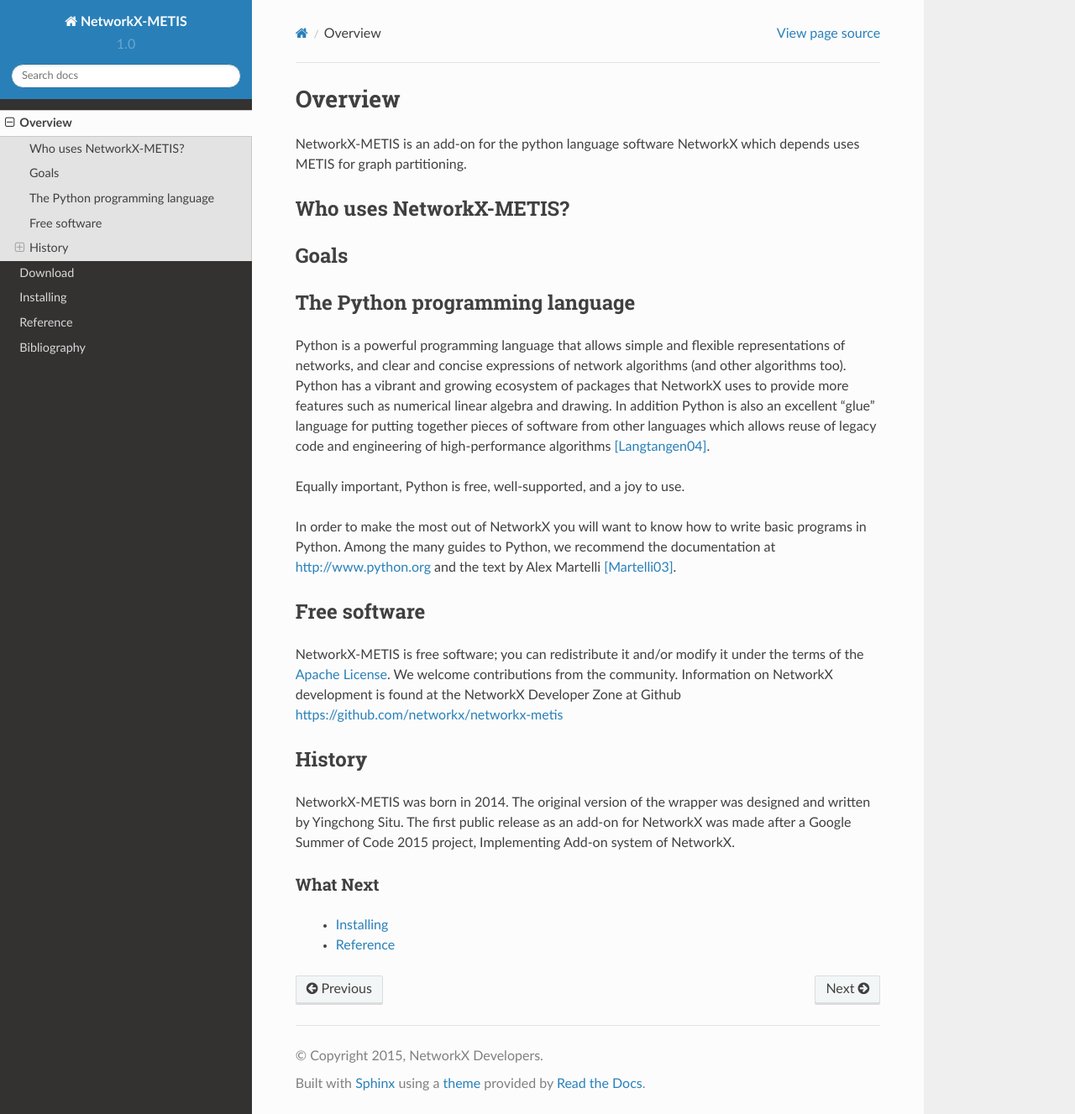
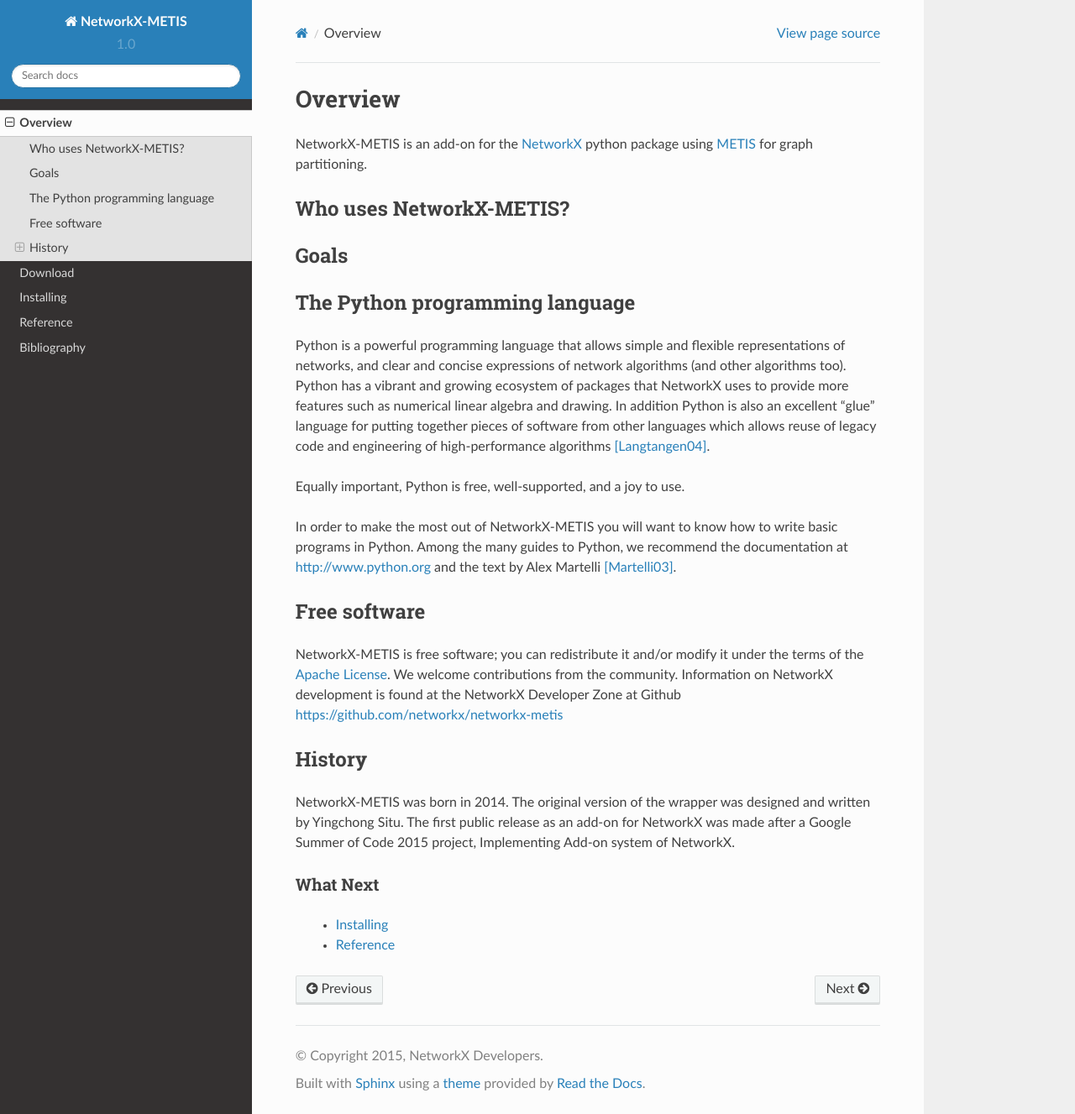
Before and after one commit to networkx/networkx-metis, a Sphinx documentation site: the page built from doc/source/overview.rst, in a window 1280 px wide and 1327 px high. Shown: the whole window at 84% size. Built offline with Sphinx 7.4.7 and the Read the Docs theme 2.0.0, drawn with Linux system fonts in a browser that asks for light colours.

Commit message:
add links and fix minor ambiguities

```diff
--- a/doc/source/overview.rst
+++ b/doc/source/overview.rst
@@ -3,11 +3,11 @@
 Overview
 ========
 
-NetworkX-METIS is an add-on for the python language software NetworkX which depends uses METIS for graph partitioning.
+NetworkX-METIS is an add-on for the `NetworkX`_ python package using `METIS`_ for graph partitioning.
 
 
 Who uses NetworkX-METIS?
-------------------
+------------------------
 
 Goals
 -----
@@ -20,8 +20,7 @@
 
 Equally important, Python is free, well-supported, and a joy to use.
 
-In order to make the most out of NetworkX you will want to know how to write basic programs in Python.
-Among the many guides to Python, we recommend the documentation at
+In order to make the most out of NetworkX-METIS you will want to know how to write basic programs in Python. Among the many guides to Python, we recommend the documentation at
 http://www.python.org and the text by Alex Martelli [Martelli03]_.
 
 Free software
@@ -47,3 +46,7 @@
  - :doc:`Installing </install>`
 
  - :doc:`Reference </reference/index>`
+
+ .. _NetworkX: http://http://networkx.github.io/
+
+ .. _METIS: http://glaros.dtc.umn.edu/gkhome/metis/metis/overview
```
